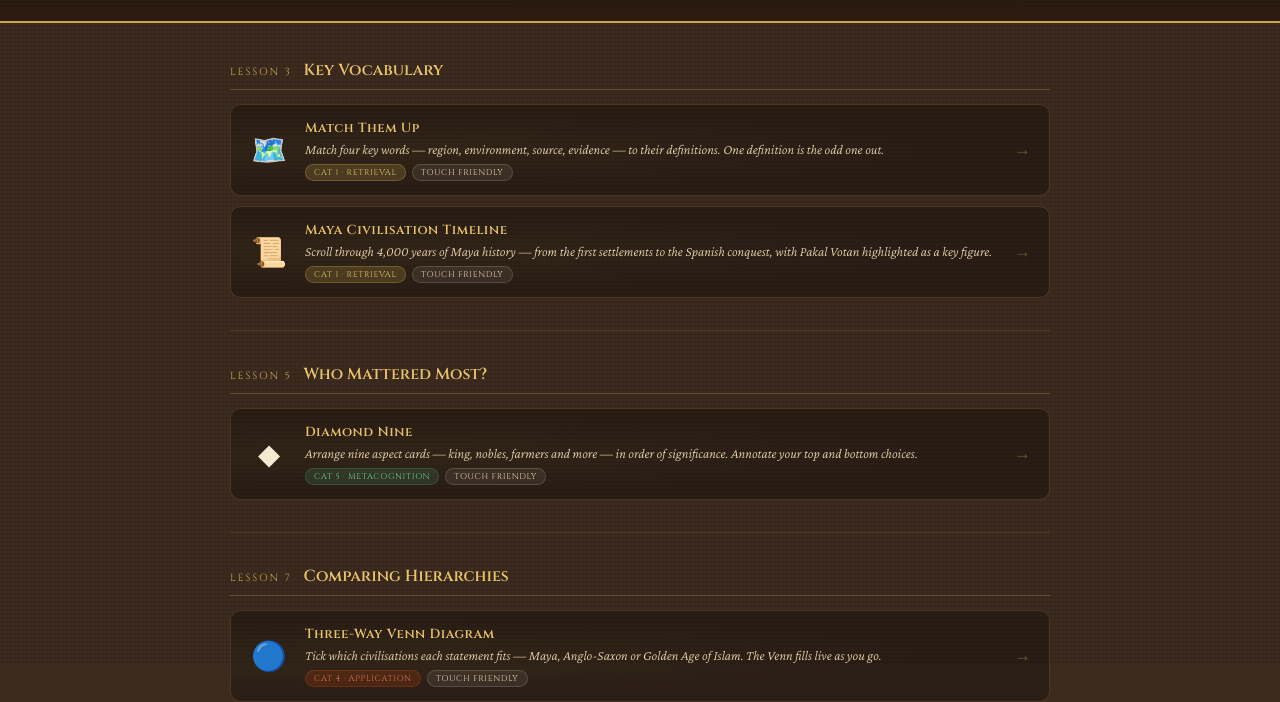
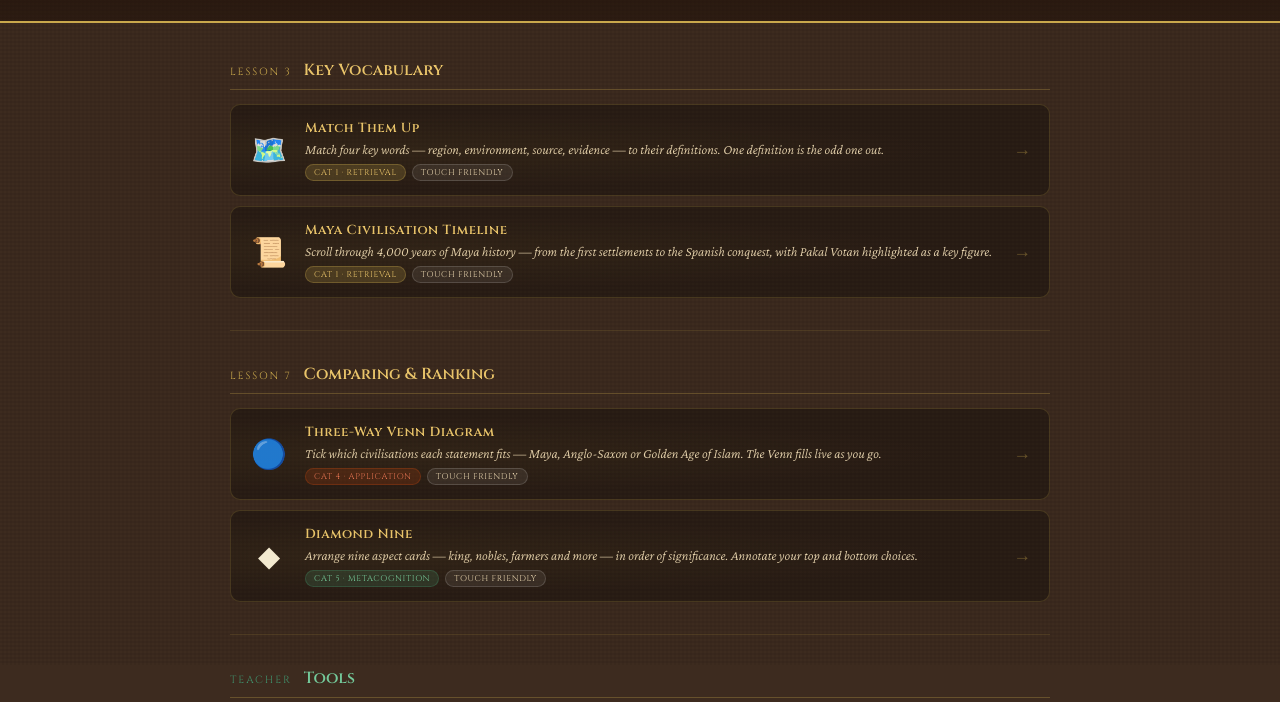
Before and after one commit to WilliamTeaches/diamond-nine, a website: page hub.html in a window 1280 px wide. Shown: the part 135-837 px from the top of the page. Drawn offline with nearby package versions, Linux system fonts and the light colour scheme.

Commit message:
Add files via upload

```diff
--- a/hub.html
+++ b/hub.html
@@ -218,35 +218,11 @@
 
   <hr class="divider">
 
-  <!-- LESSON 5 -->
-  <div class="lesson-section">
-    <div class="lesson-header">
-      <span class="lesson-num">Lesson 5</span>
-      <span class="lesson-title">Who Mattered Most?</span>
-    </div>
-    <div class="cards">
-      <a class="card" href="index.html" target="_blank">
-        <div class="card-icon">◆</div>
-        <div class="card-body">
-          <div class="card-title">Diamond Nine</div>
-          <div class="card-desc">Arrange nine aspect cards — king, nobles, farmers and more — in order of significance. Annotate your top and bottom choices.</div>
-          <div class="card-badges">
-            <span class="pill cat5">Cat 5 · Metacognition</span>
-            <span class="pill touch">Touch friendly</span>
-          </div>
-        </div>
-        <div class="card-arrow">→</div>
-      </a>
-    </div>
-  </div>
-
-  <hr class="divider">
-
   <!-- LESSON 7 -->
   <div class="lesson-section">
     <div class="lesson-header">
       <span class="lesson-num">Lesson 7</span>
-      <span class="lesson-title">Comparing Hierarchies</span>
+      <span class="lesson-title">Comparing &amp; Ranking</span>
     </div>
     <div class="cards">
       <a class="card" href="venn-lesson4.html" target="_blank">
@@ -256,6 +232,18 @@
           <div class="card-desc">Tick which civilisations each statement fits — Maya, Anglo-Saxon or Golden Age of Islam. The Venn fills live as you go.</div>
           <div class="card-badges">
             <span class="pill cat4">Cat 4 · Application</span>
+            <span class="pill touch">Touch friendly</span>
+          </div>
+        </div>
+        <div class="card-arrow">→</div>
+      </a>
+      <a class="card" href="index.html" target="_blank">
+        <div class="card-icon">◆</div>
+        <div class="card-body">
+          <div class="card-title">Diamond Nine</div>
+          <div class="card-desc">Arrange nine aspect cards — king, nobles, farmers and more — in order of significance. Annotate your top and bottom choices.</div>
+          <div class="card-badges">
+            <span class="pill cat5">Cat 5 · Metacognition</span>
             <span class="pill touch">Touch friendly</span>
           </div>
         </div>
```
Also changed, not shown: index.html (+2 -2 lines).
